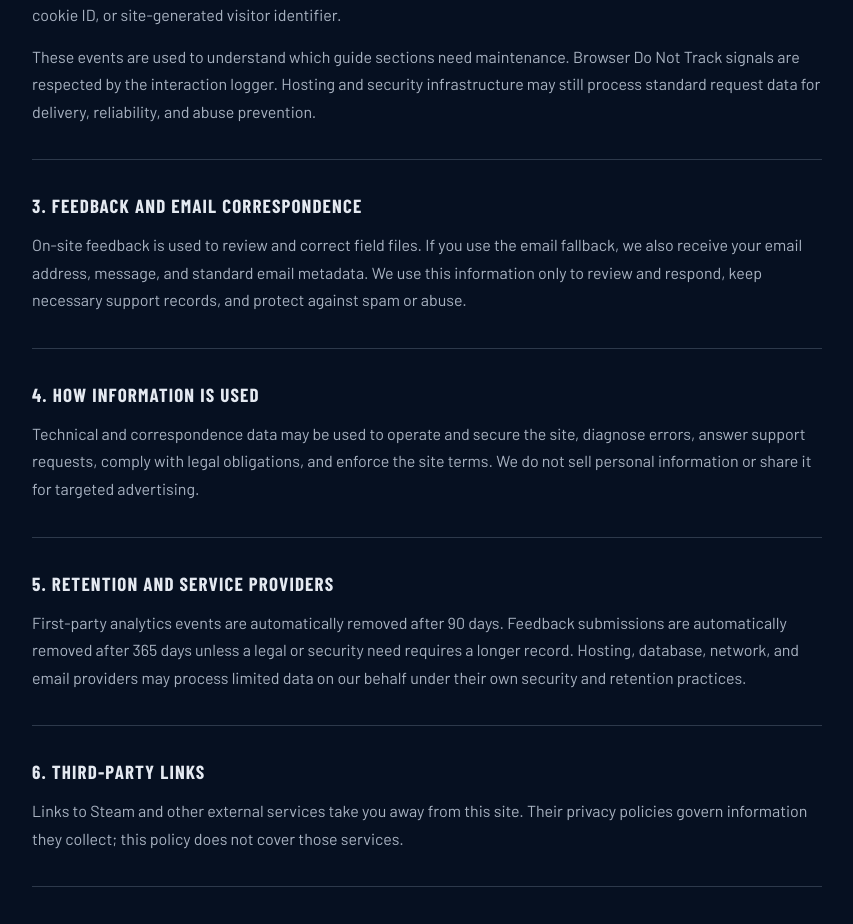
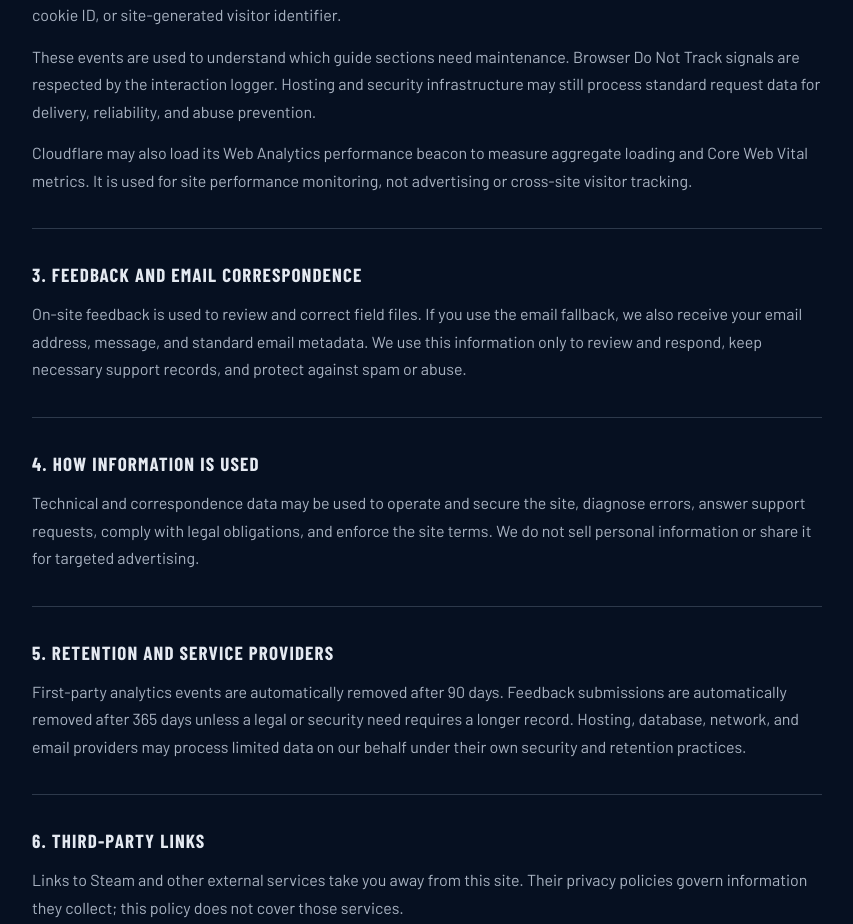
Before and after one commit to security00/meccha-chameleon, a Next.js app: page /privacy in a window 1280 px wide. Shown: the part 920-1844 px from the top of the page, without its empty margins (138-991 px from the left). Built offline with nearby package versions, Linux system fonts and the light colour scheme; a web font is replaced by a local one.

Commit message:
fix: allow Cloudflare performance beacon

```diff
--- a/src/app/privacy/page.tsx
+++ b/src/app/privacy/page.tsx
@@ -41,6 +41,11 @@ export default function PrivacyPage() {
           These events are used to understand which guide sections need maintenance. Browser Do Not
           Track signals are respected by the interaction logger. Hosting and security infrastructure
           may still process standard request data for delivery, reliability, and abuse prevention.
+        </p>
+        <p>
+          Cloudflare may also load its Web Analytics performance beacon to measure aggregate loading
+          and Core Web Vital metrics. It is used for site performance monitoring, not advertising or
+          cross-site visitor tracking.
         </p>
       </section>
 
--- a/src/worker.ts
+++ b/src/worker.ts
@@ -8,7 +8,7 @@ const SECURITY_HEADERS: Record<string, string> = {
     "frame-ancestors 'self'",
     "img-src 'self' data:",
     "object-src 'none'",
-    "script-src 'self' 'unsafe-inline'",
+    "script-src 'self' 'unsafe-inline' https://static.cloudflareinsights.com",
     "style-src 'self' 'unsafe-inline'",
   ].join("; "),
   "X-Content-Type-Options": "nosniff",
```
